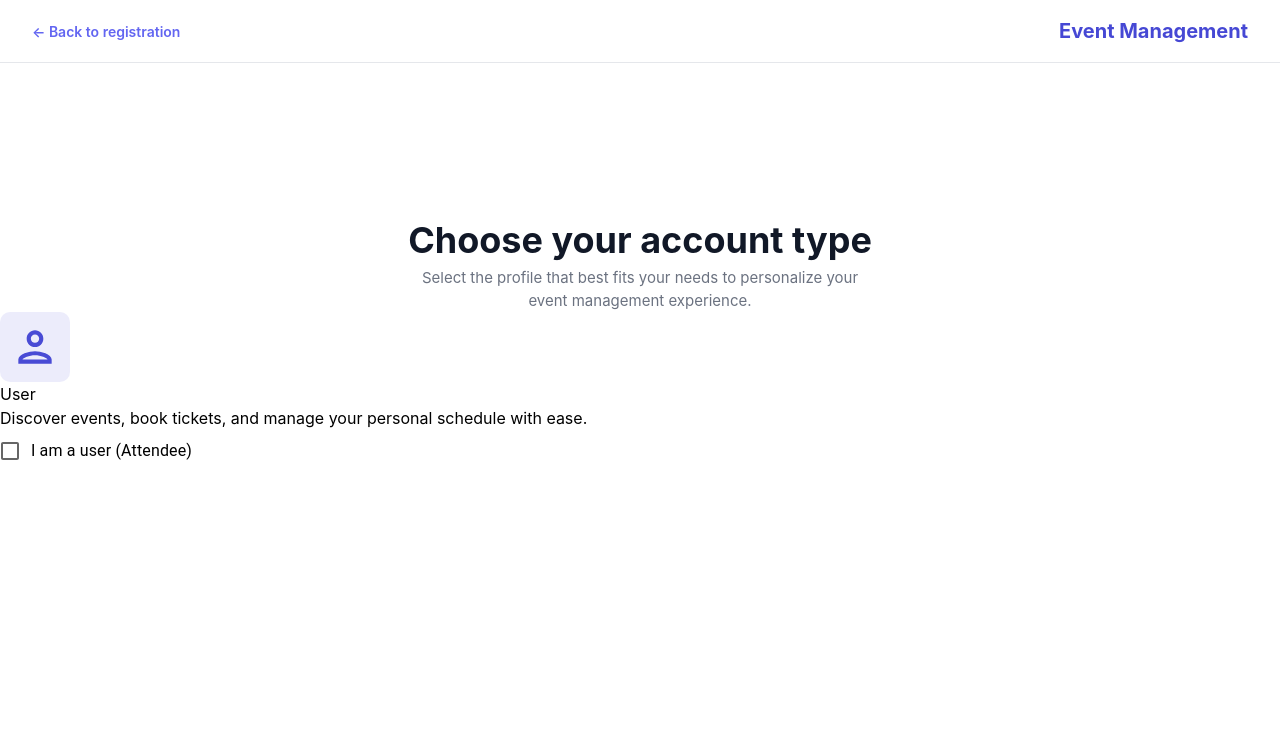
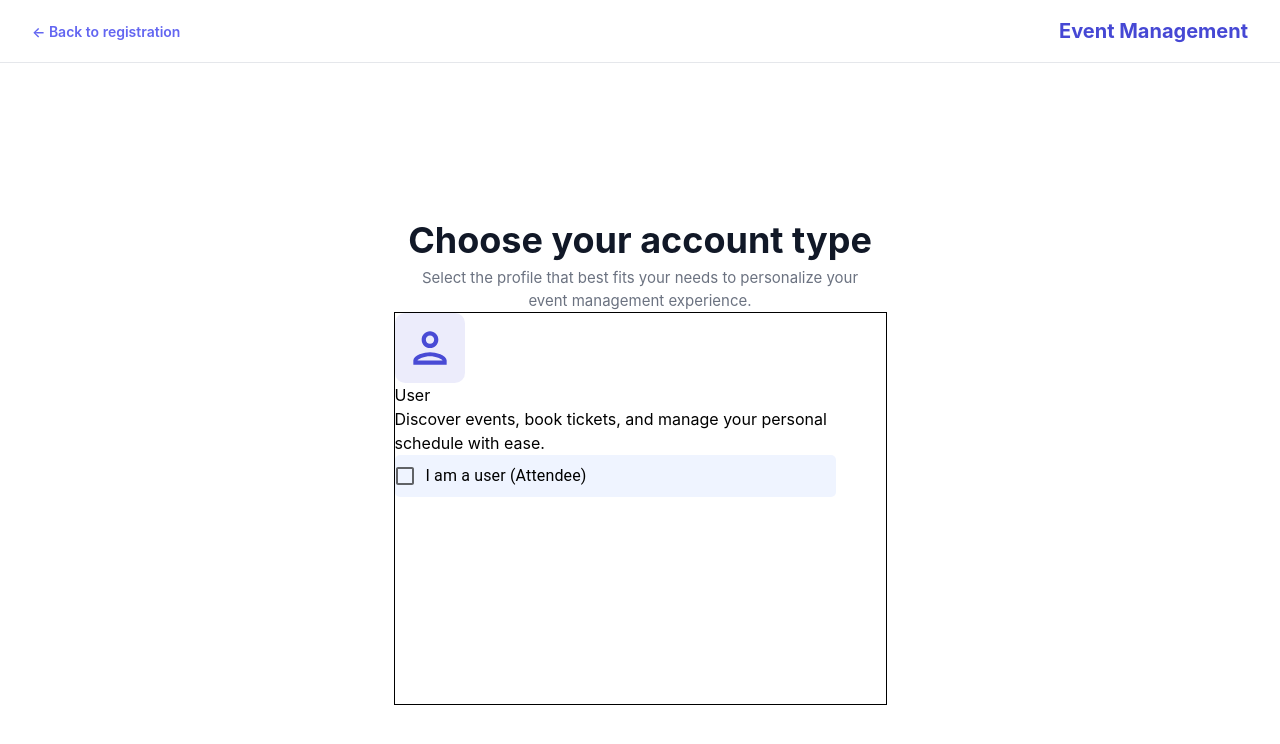
Before and after one commit to doudaoud/gestion-events, a React (Vite) app in the folder client/: page /signUp/typeprofile in a window 1280 px wide. Shown: the top 744 px of the page. Built offline with nearby package versions, Linux system fonts and the light colour scheme.

Commit message:
style: enhance Typeprofile layout with improved options styling and structure

```diff
--- a/client/src/pages/Typeprofile.tsx
+++ b/client/src/pages/Typeprofile.tsx
@@ -23,8 +23,14 @@ export default function Typeprofile() {
               event management experience.
             </p>
           </div>
-          <div className="profiletype-options">
-            <div>
+          <div className="profiletype-options"   >
+            <div
+              style={{
+                height: "393px",
+                width: "493px",
+                border:"1px solid black"
+              }}
+            >
               <div className="icon-profiletype">
                 <PersonOutlinedIcon
                   style={{
@@ -44,10 +50,17 @@ export default function Typeprofile() {
                   Discover events, book tickets, and manage your personal
                   schedule with ease.{" "}
                 </p>
-                <div style={{
-
-                }} >
-                  <FormControlLabel control={<Checkbox />} label=" I am a user (Attendee)" />
+                <div
+                  style={{
+                    backgroundColor: " rgb(239, 244, 255) ",
+                    width: "90%",
+                    borderRadius: "5px",
+                  }}
+                >
+                  <FormControlLabel
+                    control={<Checkbox />}
+                    label=" I am a user (Attendee)"
+                  />
                 </div>
               </div>
             </div>
--- a/client/src/pages/styles/typeprofile.css
+++ b/client/src/pages/styles/typeprofile.css
@@ -49,3 +49,8 @@
   width: 50%;
   margin: auto;
 }
+.profiletype-options{
+  display: flex;
+  flex-direction: row ;
+  justify-content: center;
+}
```
